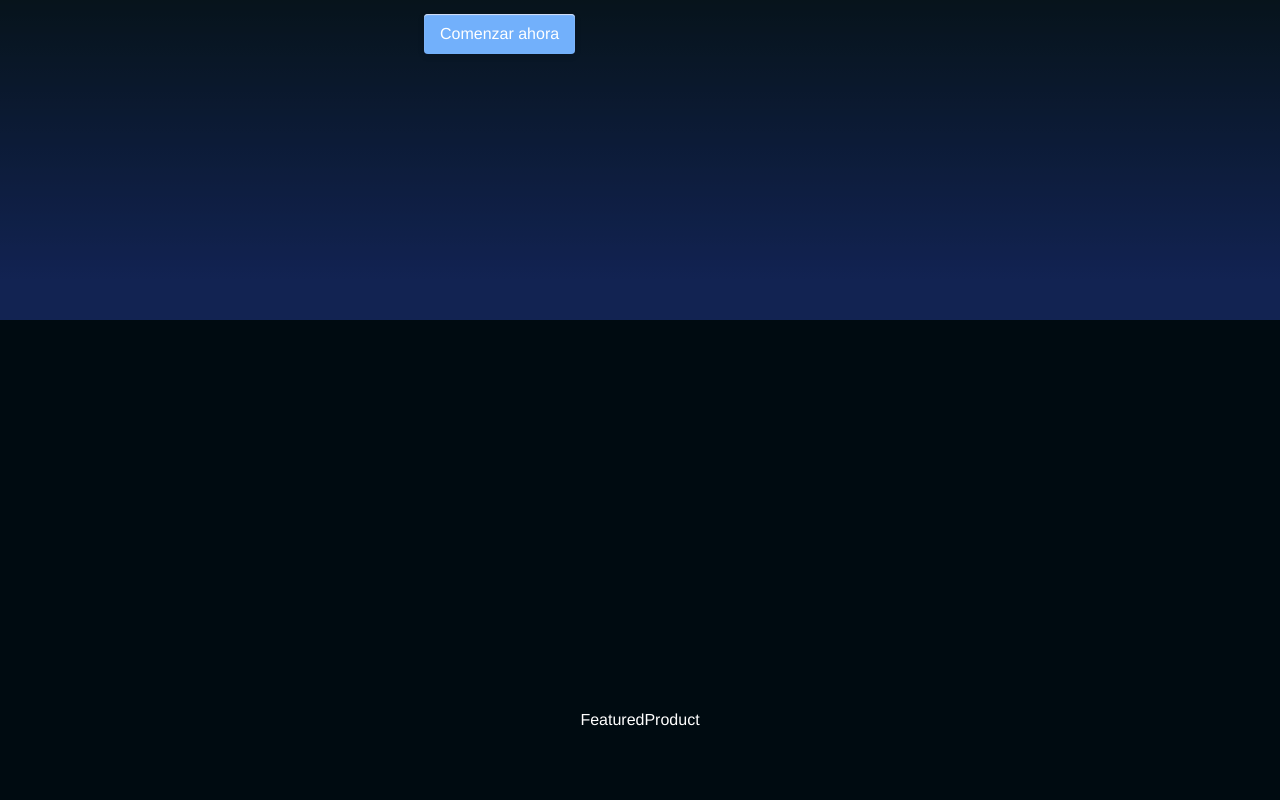
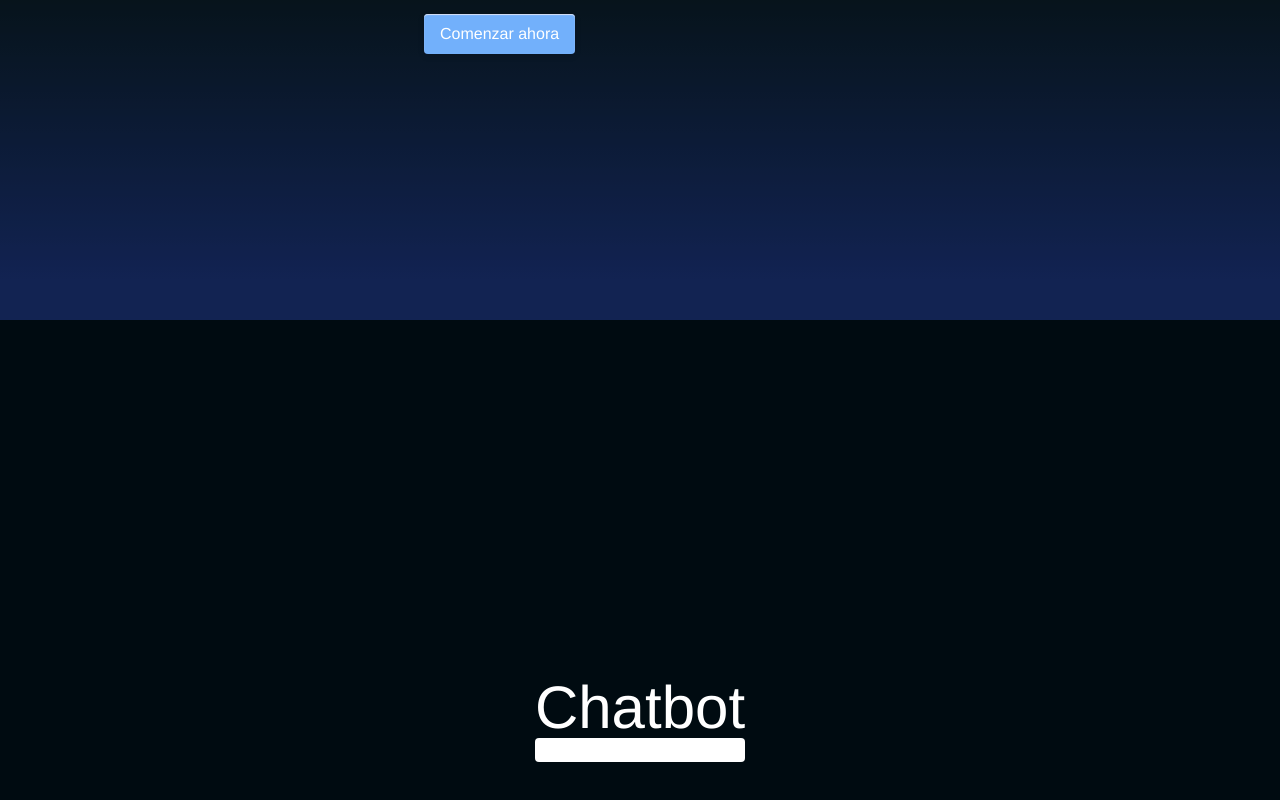
Before and after one commit to EzequiasHerrera/eden-software-website, a Next.js app: page / in a window 1280 px wide. Shown: the part 480-1280 px from the top of the page. Built offline with nearby package versions, Linux system fonts and the light colour scheme; what tailwindcss-animated would draw is missing.

Commit message:
Creating FeaturedProduct component

```diff
--- a/src/app/components/FeaturedProduct/FeaturedProduct.tsx
+++ b/src/app/components/FeaturedProduct/FeaturedProduct.tsx
@@ -1,7 +1,14 @@
 const FeaturedProduct = () => {
-  return (
-    <section id="featured-product" className="flex flex-col w-full min-h-screen justify-center items-center">FeaturedProduct</section>
-  )
-}
+    return (
+        <section
+            id="featured-product"
+            className="animate-fade-up flex flex-col w-full min-h-screen justify-center items-center">
+            <div>
+                <h2 className="text-6xl">Chatbot</h2>
+                <div className="bg-white rounded p-3"></div>
+            </div>
+        </section>
+    );
+};
 
-export default FeaturedProduct
+export default FeaturedProduct;
```
